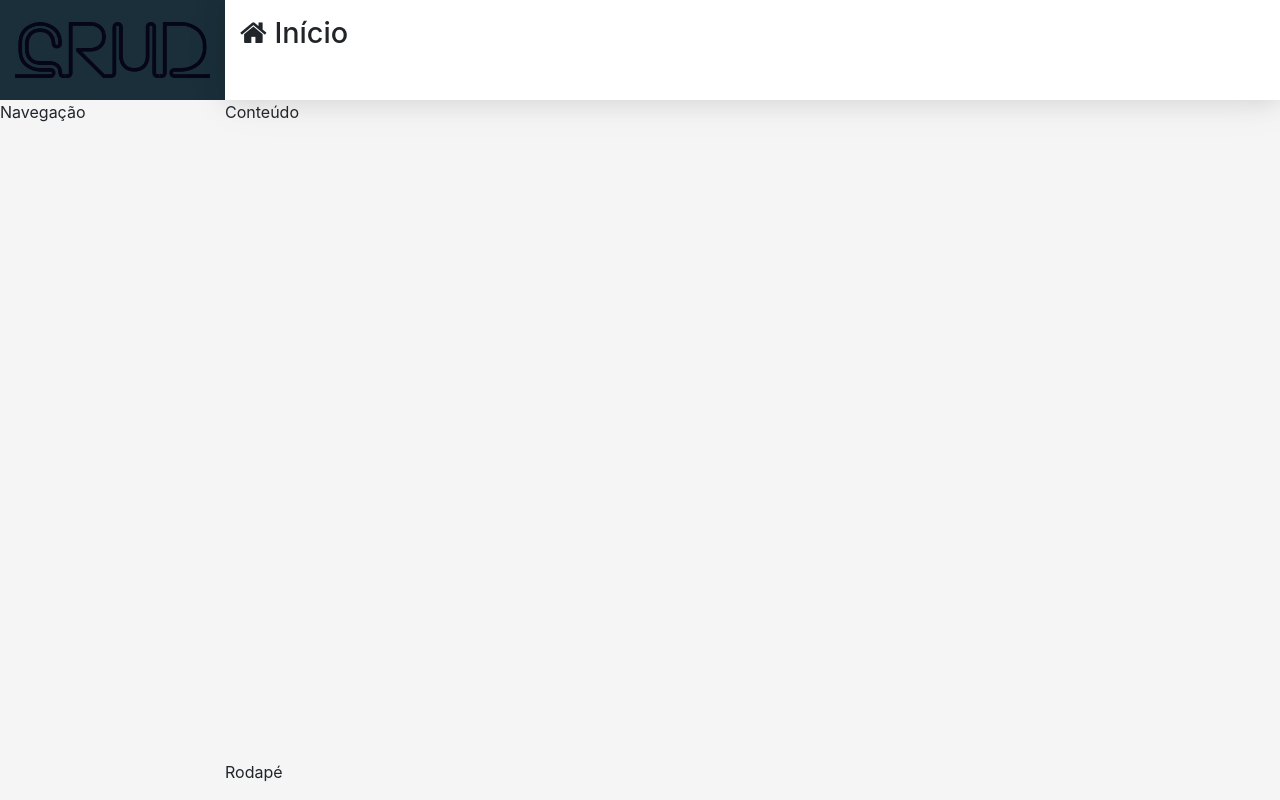
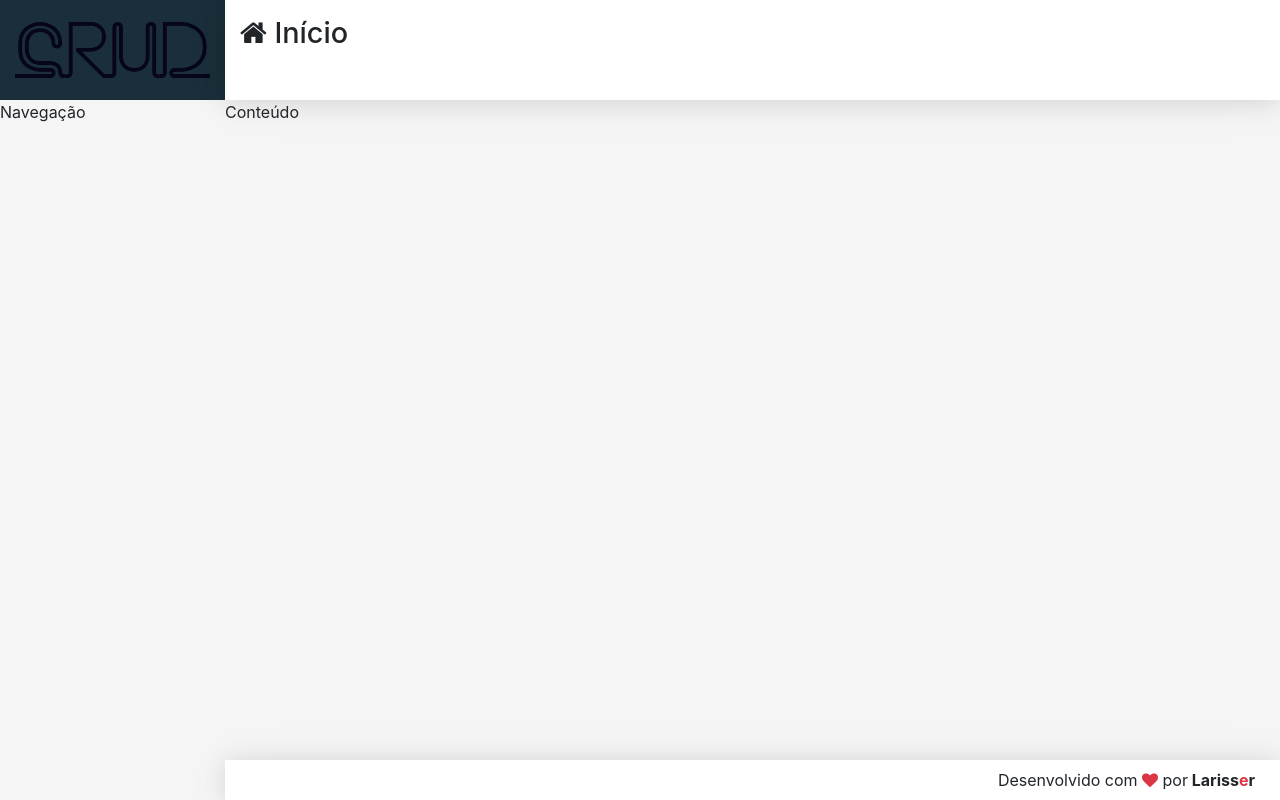
Before and after one commit to LarisseLima/react-crud, a React (Create React App) app in the folder frontend/: page / in a window 1280 px wide. Built offline with nearby package versions, Linux system fonts and the light colour scheme.

Commit message:
Edita componente Footer

```diff
--- a/frontend/src/components/template/Footer.css
+++ b/frontend/src/components/template/Footer.css
@@ -0,0 +1,8 @@
+footer.footer {
+    display: flex;
+    align-items: center;
+    justify-content: flex-end;
+    padding: 0 25px;
+    background-color: #FFF;
+    box-shadow: var(--shadow);
+}
--- a/frontend/src/components/template/Footer.jsx
+++ b/frontend/src/components/template/Footer.jsx
@@ -3,5 +3,8 @@ import React from 'react'
 
 export default props =>
     <footer className="footer">
-        Rodapé
+        <span>
+            Desenvolvido com <i className="fa fa-heart text-danger"></i> por
+            <strong> Lariss<span className="text-danger">e</span>r</strong>
+        </span>
     </footer>
```
